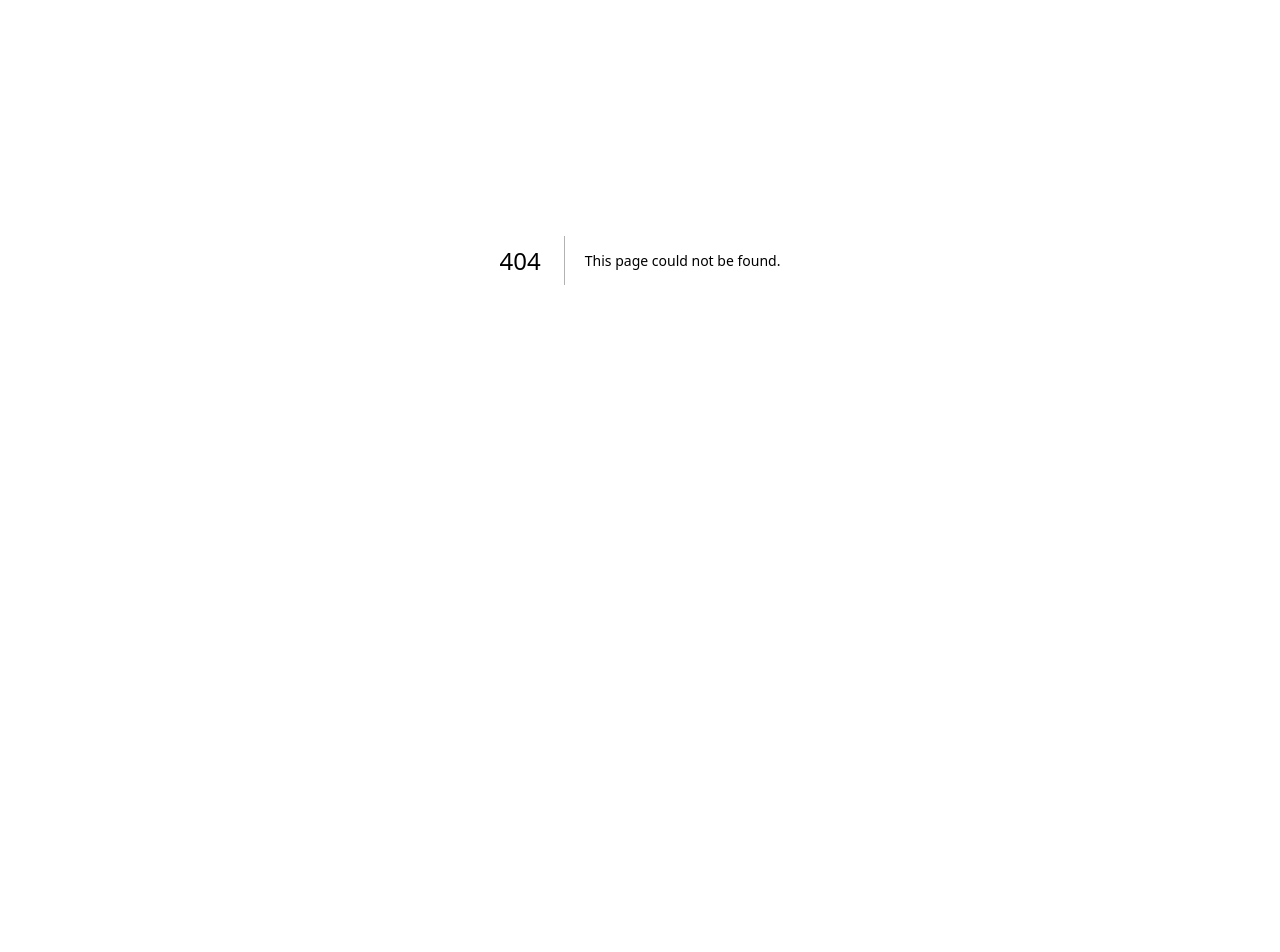
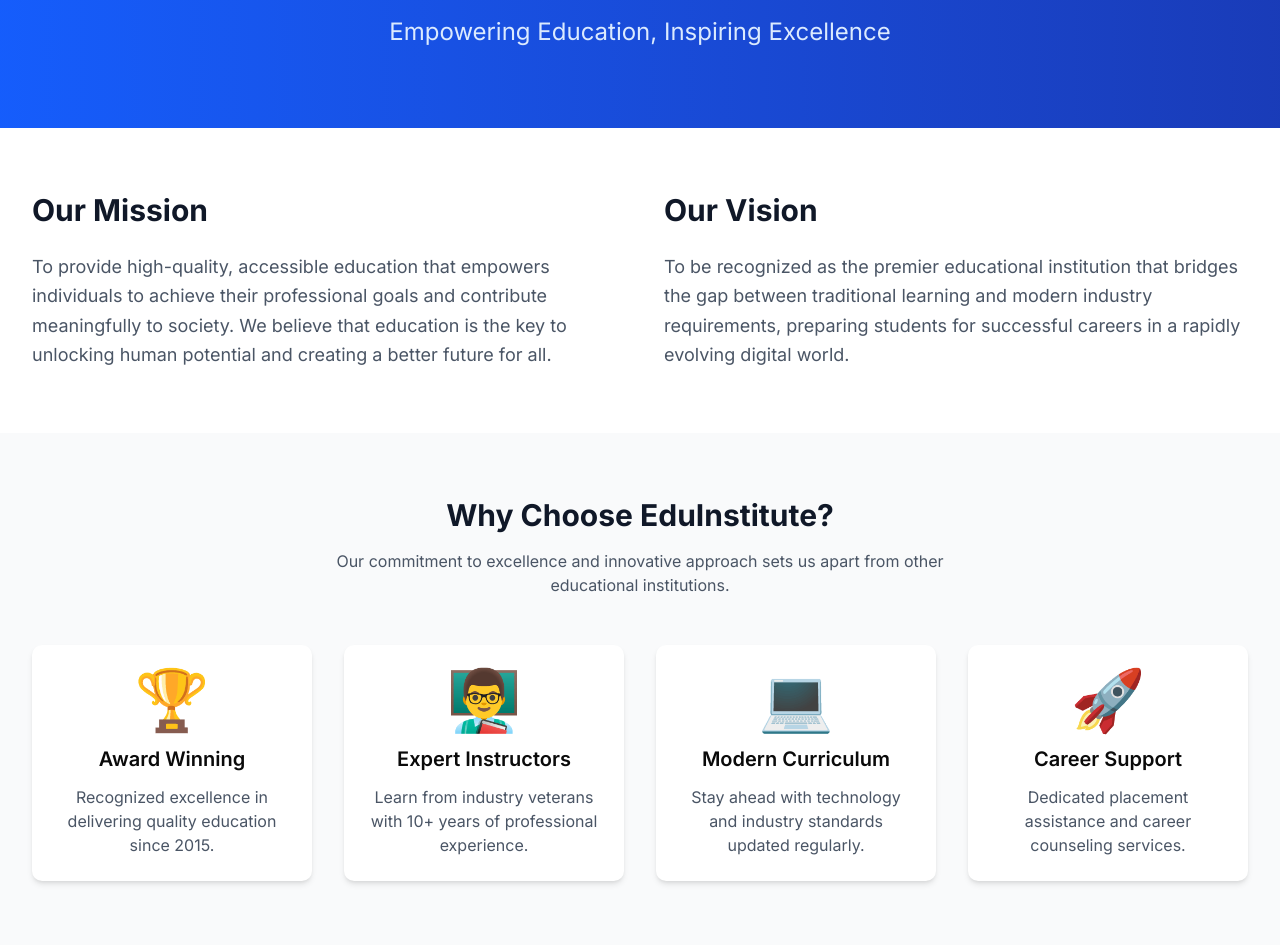
Before and after one commit to blackboxai-deploy/vibe-1756989616113, a Next.js app: page /about in a window 1280 px wide. Before the commit this address had no page. Shown: the part 140-1092 px from the top of the page. Before the commit the page ends 800 px from the top, so only its background shows below. Built offline with nearby package versions, Linux system fonts and the light colour scheme.

Commit message:
Add src/app/about/page.tsx

```diff
--- /dev/null
+++ b/src/app/about/page.tsx
@@ -0,0 +1,155 @@
+import Navigation from '@/components/Navigation';
+import Footer from '@/components/Footer';
+
+export default function AboutPage() {
+  return (
+    <>
+      <Navigation />
+      <div className="min-h-screen bg-gray-50">
+        {/* Hero Section */}
+        <section className="bg-gradient-to-r from-blue-600 to-blue-800 text-white py-20">
+          <div className="max-w-7xl mx-auto px-4 sm:px-6 lg:px-8">
+            <div className="text-center">
+              <h1 className="text-4xl md:text-6xl font-bold mb-4">About EduInstitute</h1>
+              <p className="text-xl md:text-2xl text-blue-100">
+                Empowering Education, Inspiring Excellence
+              </p>
+            </div>
+          </div>
+        </section>
+
+        {/* Mission & Vision */}
+        <section className="py-16 bg-white">
+          <div className="max-w-7xl mx-auto px-4 sm:px-6 lg:px-8">
+            <div className="grid grid-cols-1 lg:grid-cols-2 gap-12">
+              <div>
+                <h3 className="text-3xl font-bold text-gray-900 mb-6">Our Mission</h3>
+                <p className="text-gray-600 text-lg leading-relaxed">
+                  To provide high-quality, accessible education that empowers individuals to achieve their
+                  professional goals and contribute meaningfully to society. We believe that education is
+                  the key to unlocking human potential and creating a better future for all.
+                </p>
+              </div>
+              <div>
+                <h3 className="text-3xl font-bold text-gray-900 mb-6">Our Vision</h3>
+                <p className="text-gray-600 text-lg leading-relaxed">
+                  To be recognized as the premier educational institution that bridges the gap between
+                  traditional learning and modern industry requirements, preparing students for successful
+                  careers in a rapidly evolving digital world.
+                </p>
+              </div>
+            </div>
+          </div>
+        </section>
+
+        {/* Why Choose Us */}
+        <section className="py-16 bg-gray-50">
+          <div className="max-w-7xl mx-auto px-4 sm:px-6 lg:px-8">
+            <div className="text-center mb-12">
+              <h2 className="text-3xl font-bold text-gray-900 mb-4">Why Choose EduInstitute?</h2>
+              <p className="text-gray-600 max-w-2xl mx-auto">
+                Our commitment to excellence and innovative approach sets us apart from other educational institutions.
+              </p>
+            </div>
+
+            <div className="grid grid-cols-1 md:grid-cols-2 lg:grid-cols-4 gap-8">
+              <div className="bg-white p-6 rounded-lg shadow-md text-center">
+                <div className="text-6xl mb-4">🏆</div>
+                <h3 className="text-xl font-semibold mb-3">Award Winning</h3>
+                <p className="text-gray-600">Recognized excellence in delivering quality education since 2015.</p>
+              </div>
+
+              <div className="bg-white p-6 rounded-lg shadow-md text-center">
+                <div className="text-6xl mb-4">👨‍🏫</div>
+                <h3 className="text-xl font-semibold mb-3">Expert Instructors</h3>
+                <p className="text-gray-600">Learn from industry veterans with 10+ years of professional experience.</p>
+              </div>
+
+              <div className="bg-white p-6 rounded-lg shadow-md text-center">
+                <div className="text-6xl mb-4">💻</div>
+                <h3 className="text-xl font-semibold mb-3">Modern Curriculum</h3>
+                <p className="text-gray-600">Stay ahead with technology and industry standards updated regularly.</p>
+              </div>
+
+              <div className="bg-white p-6 rounded-lg shadow-md text-center">
+                <div className="text-6xl mb-4">🚀</div>
+                <h3 className="text-xl font-semibold mb-3">Career Support</h3>
+                <p className="text-gray-600">Dedicated placement assistance and career counseling services.</p>
+              </div>
+            </div>
+          </div>
+        </section>
+
+        {/* Team Section */}
+        <section className="py-16 bg-white">
+          <div className="max-w-7xl mx-auto px-4 sm:px-6 lg:px-8">
+            <div className="text-center mb-12">
+              <h2 className="text-3xl font-bold text-gray-900 mb-4">Meet Our Leadership Team</h2>
+              <p className="text-gray-600">Extraordinary people who make EduInstitute exceptional</p>
+            </div>
+
+            <div className="grid grid-cols-1 md:grid-cols-2 lg:grid-cols-3 gap-8">
+              <div className="bg-gray-50 p-6 rounded-lg text-center">
+                <img src="https://placehold.co/150x150?text=Executive" alt="Executive Director" className="w-24 h-24 rounded-full mx-auto mb-4" />
+                <h3 className="text-xl font-semibold mb-2">Dr. Sarah Johnson</h3>
+                <p className="text-blue-600 mb-2">Executive Director</p>
+                <p className="text-gray-600 text-sm">Ph.D. in Educational Leadership, 15+ years in education administration.</p>
+              </div>
+
+              <div className="bg-gray-50 p-6 rounded-lg text-center">
+                <img src="https://placehold.co/150x150?text=Director" alt="Program Director" className="w-24 h-24 rounded-full mx-auto mb-4" />
+                <h3 className="text-xl font-semibold mb-2">Prof. Michael Chen</h3>
+                <p className="text-blue-600 mb-2">Program Director</p>
+                <p className="text-gray-600 text-sm">Former CTO at Fortune 500 company, expertise in tech education.</p>
+              </div>
+
+              <div className="bg-gray-50 p-6 rounded-lg text-center">
+                <img src="https://placehold.co/150x150?text=Director" alt="Admission Director" className="w-24 h-24 rounded-full mx-auto mb-4" />
+                <h3 className="text-xl font-semibold mb-2">Lisa Rodriguez</h3>
+                <p className="text-blue-600 mb-2">Admissions Director</p>
+                <p className="text-gray-600 text-sm">M.Ed. in Educational Counseling, dedicated to student success.</p>
+              </div>
+            </div>
+          </div>
+        </section>
+
+        {/* Stats Section */}
+        <section className="py-16 bg-blue-600 text-white">
+          <div className="max-w-7xl mx-auto px-4 sm:px-6 lg:px-8">
+            <div className="text-center mb-12">
+              <h2 className="text-3xl font-bold mb-4">EduInstitute by Numbers</h2>
+              <p className="text-blue-100">Our impact on the educational landscape</p>
+            </div>
+
+            <div className="grid grid-cols-1 md:grid-cols-4 gap-8 text-center">
+              <div className="bg-blue-500 p-6 rounded-lg">
+                <div className="text-4xl font-bold mb-2">25,000+</div>
+                <div className="text-blue-100">Students Trained</div>
+              </div>
+              <div className="bg-blue-500 p-6 rounded-lg">
+                <div className="text-4xl font-bold mb-2">95%</div>
+                <div className="text-blue-100">Job Placement Rate</div>
+              </div>
+              <div className="bg-blue-500 p-6 rounded-lg">
+                <div className="text-4xl font-bold mb-2">500+</div>
+                <div className="text-blue-100">Corporate Partners</div>
+              </div>
+              <div className="bg-blue-500 p-6 rounded-lg">
+                <div className="text-4xl font-bold mb-2">150+</div>
+                <div className="text-blue-100">Expert Instructors</div>
+              </div>
+            </div>
+          </div>
+        </section>
+      </div>
+      <Footer />
+    </>
+  );
+}
+
+export async function generateMetadata() {
+  return {
+    title: 'About Us - EduInstitute',
+    description: 'Learn about EduInstitute\'s mission to provide quality education and our commitment to student success.',
+  };
+}
```
